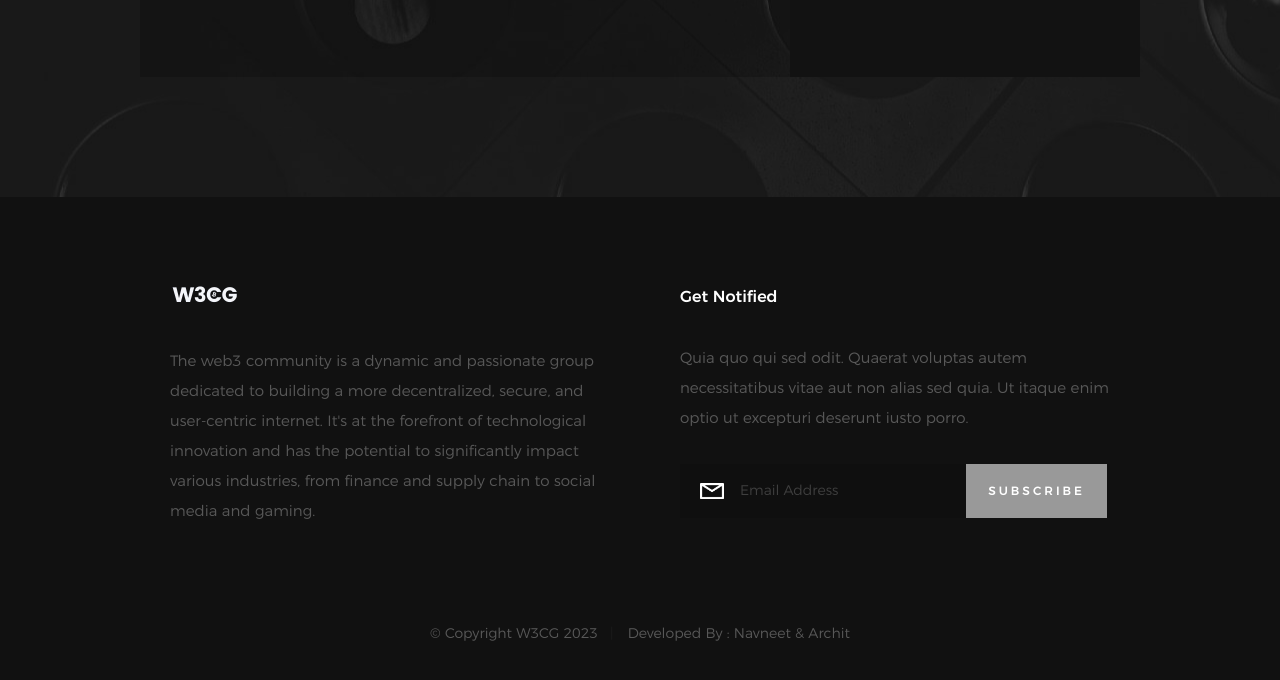
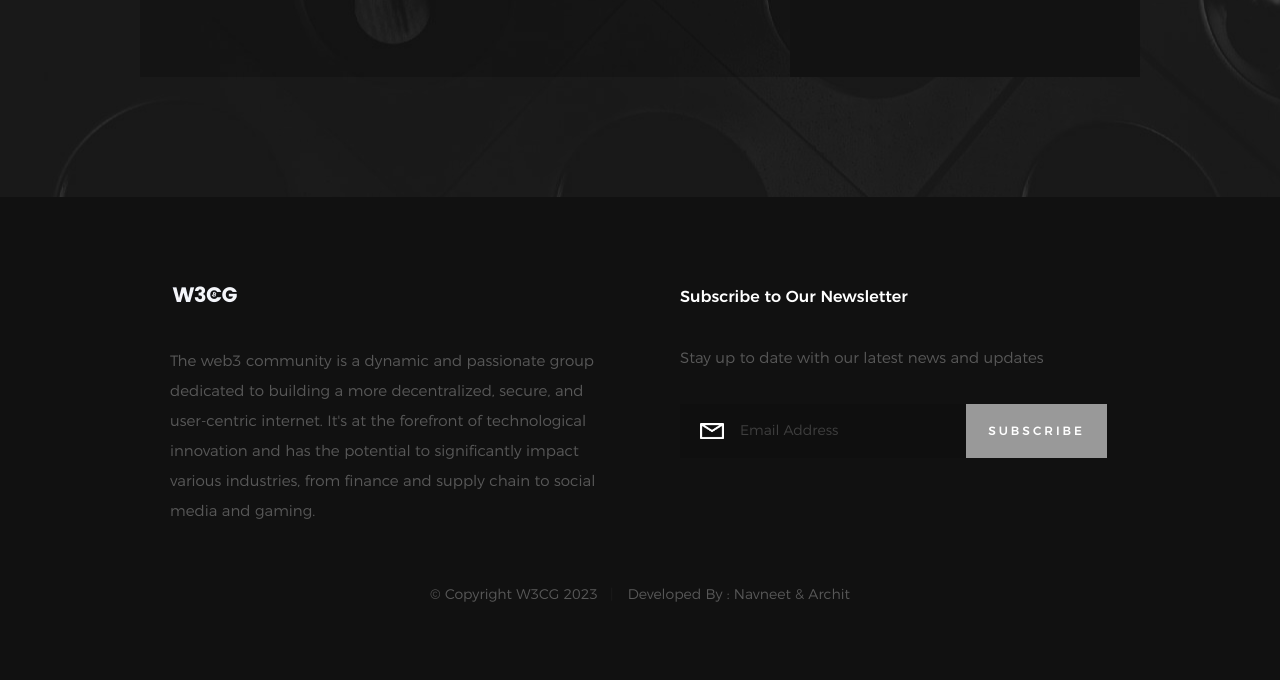
Before and after one commit to Navneet333/web3.0, a plain HTML site: page index.html in a window 1280 px wide. Shown: the part 8034-8714 px from the top of the page. Drawn offline with Linux system fonts and the light colour scheme; files whose address does not match are found by name.

Commit message:
web3 web

```diff
--- a/index.html
+++ b/index.html
@@ -1,9 +1,5 @@
 <!DOCTYPE html>
-<!--[if lt IE 9 ]><html class="no-js oldie" lang="en"> <![endif]-->
-<!--[if IE 9 ]><html class="no-js oldie ie9" lang="en"> <![endif]-->
-<!--[if (gte IE 9)|!(IE)]><!-->
 <html class="no-js" lang="en">
-<!--<![endif]-->
 
 <head>
 
@@ -717,8 +713,8 @@
 
             <div class="col-six tab-full right footer-subscribe">
 
-                <h4>Get Notified</h4>
-                <p>Quia quo qui sed odit. Quaerat voluptas autem necessitatibus vitae aut non alias sed quia. Ut itaque enim optio ut excepturi deserunt iusto porro.</p>
+                <h4>Subscribe to Our Newsletter</h4>
+                <p>Stay up to date with our latest news and updates</p>
 
                 <div class="subscribe-form">
                     <form id="mc-form" class="group" novalidate="true">
```
